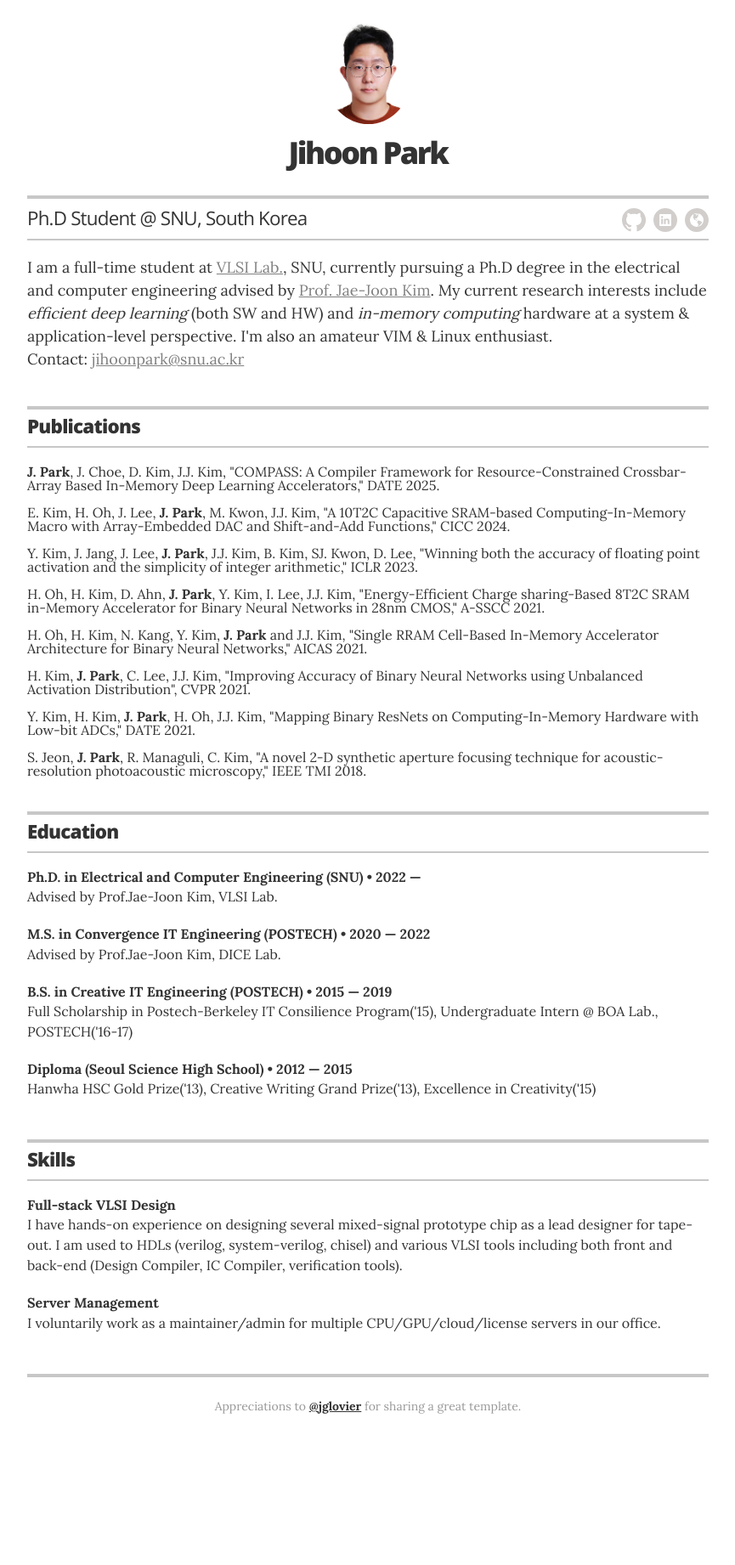
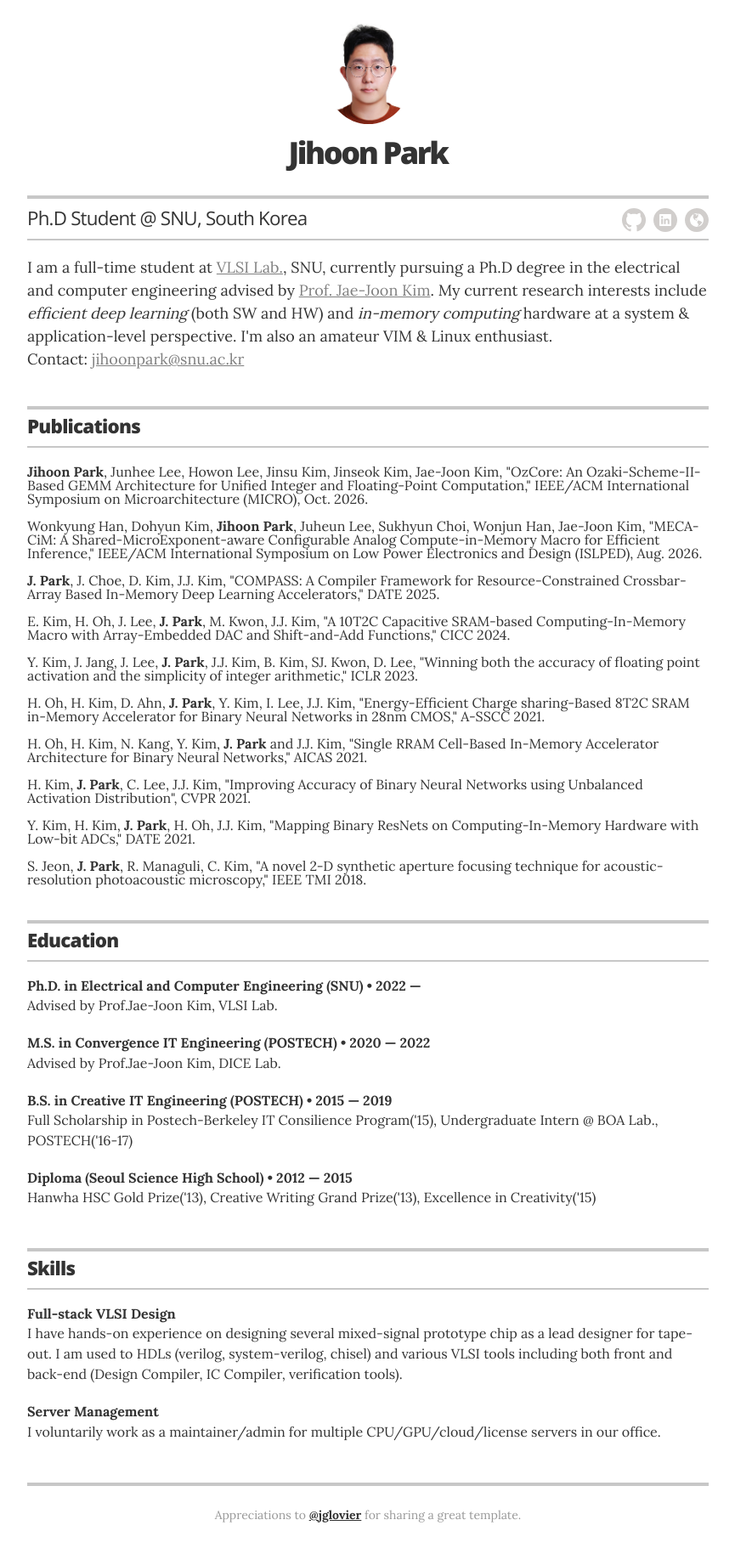
Before and after one commit to inventor71/vinnspace, a Jekyll site: the page built from index.html, in a window 1280 px wide. Shown: the whole page at 85% size, without its empty margins (207-1072 px from the left). Built offline with Jekyll 4.4.1, drawn with Linux system fonts in a browser that asks for light colours; before the commit the page ends 1714 px from its top, so only the background shows below that.

Commit message:
Add MICRO 2026 and ISLPED 2026 publications
Co-Authored-By: Claude Opus 5 (1M context) <noreply@anthropic.com>

```diff
--- a/_data/publications.yml
+++ b/_data/publications.yml
@@ -1,4 +1,6 @@
 # Publications
+- item: '<b>Jihoon Park</b>, Junhee Lee, Howon Lee, Jinsu Kim, Jinseok Kim, Jae-Joon Kim, "OzCore: An Ozaki-Scheme-II-Based GEMM Architecture for Unified Integer and Floating-Point Computation," IEEE/ACM International Symposium on Microarchitecture (MICRO), Oct. 2026.'
+- item: 'Wonkyung Han, Dohyun Kim, <b>Jihoon Park</b>, Juheun Lee, Sukhyun Choi, Wonjun Han, Jae-Joon Kim, "MECA-CiM: A Shared-MicroExponent-aware Configurable Analog Compute-in-Memory Macro for Efficient Inference," IEEE/ACM International Symposium on Low Power Electronics and Design (ISLPED), Aug. 2026.'
 - item: '<b>J. Park</b>, J. Choe, D. Kim, J.J. Kim, "COMPASS: A Compiler Framework for Resource-Constrained Crossbar-Array Based In-Memory Deep Learning Accelerators," DATE 2025.'
 - item: 'E. Kim, H. Oh, J. Lee, <b>J. Park</b>, M. Kwon, J.J. Kim, "A 10T2C Capacitive SRAM-based Computing-In-Memory Macro with Array-Embedded DAC and Shift-and-Add Functions," CICC 2024.'
 - item: 'Y. Kim, J. Jang, J. Lee, <b>J. Park</b>, J.J. Kim, B. Kim, SJ. Kwon, D. Lee, "Winning both the accuracy of floating point activation and the simplicity of integer arithmetic," ICLR 2023.'
```
